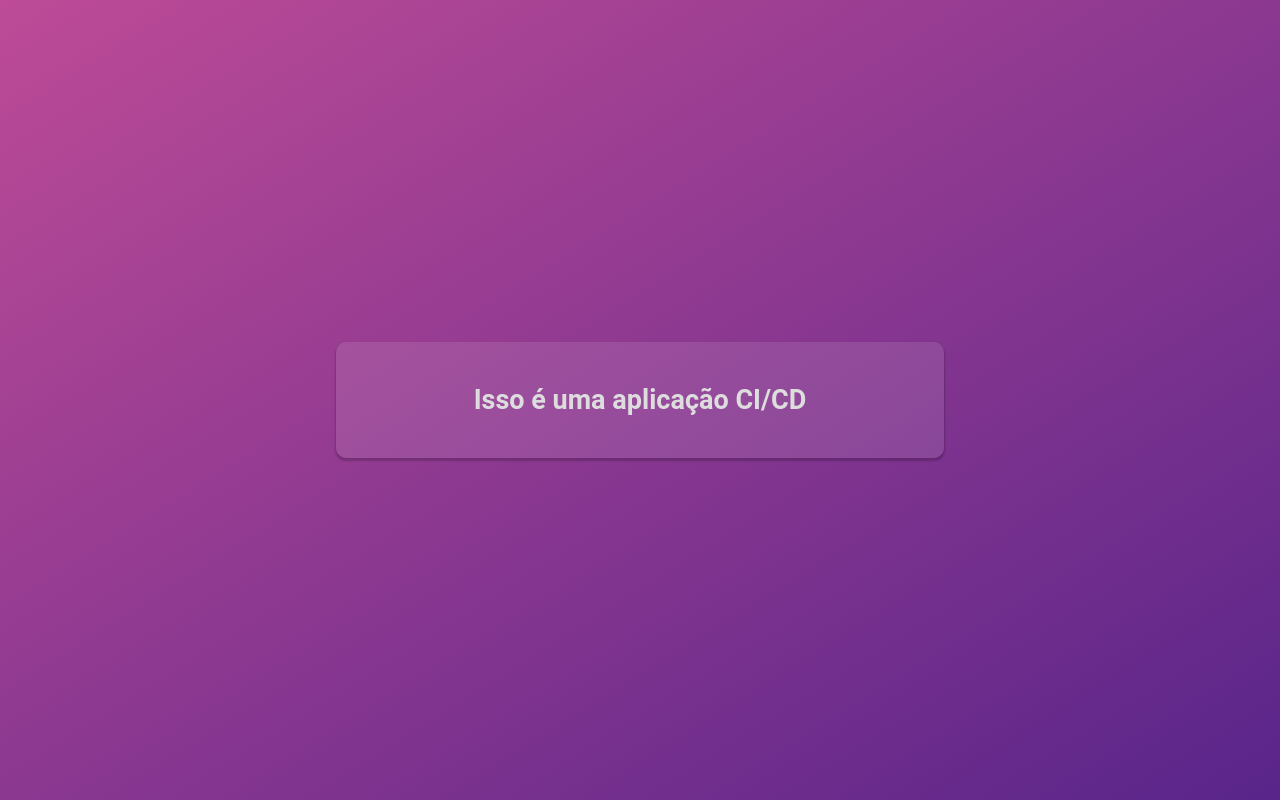
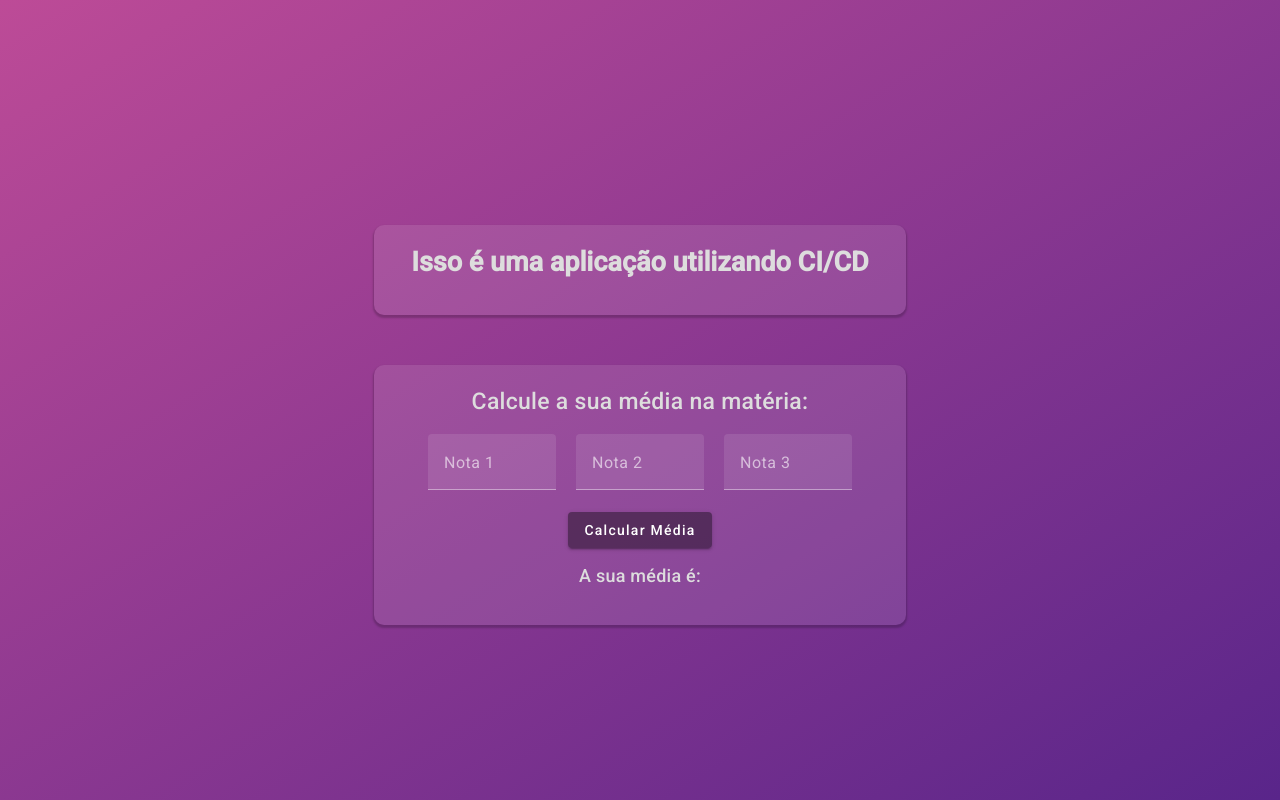
Before and after one commit to DaniOrze/aplicacao_cicd, an Angular app: page / in a window 1280 px wide. Built offline with nearby package versions, Linux system fonts and the light colour scheme.

Commit message:
feat: atualizações da aplicação

```diff
--- a/angular.json
+++ b/angular.json
@@ -25,6 +25,7 @@
               "src/assets"
             ],
             "styles": [
+              "@angular/material/prebuilt-themes/pink-bluegrey.css",
               "src/styles.css"
             ],
             "scripts": []
@@ -87,6 +88,7 @@
               "src/assets"
             ],
             "styles": [
+              "@angular/material/prebuilt-themes/pink-bluegrey.css",
               "src/styles.css"
             ],
             "scripts": []
--- a/src/app/app.component.css
+++ b/src/app/app.component.css
@@ -4,6 +4,7 @@
   align-items: center;
   width: 100%;
   height: 100%;
+  flex-direction: column;
 }
 
 .box {
@@ -16,6 +17,18 @@
   align-items: center;
   flex-direction: column;
   padding: 1.5em;
+  margin-top: 50px;
+}
+
+.resposta {
+  display: flex;
+  justify-content: center;
+  align-items: center;
+  flex-direction: row;
+  padding: 1em;
+  color: rgb(221, 221, 221);
+  font-size: 18px;
+  font-weight: 500;
 }
 
 .box h1 {
@@ -23,3 +36,27 @@
   font-size: 27px;
   font-weight: 600;
 }
+
+.box h2 {
+  color: rgb(221, 221, 221);
+  font-size: 23px;
+  font-weight: 500;
+}
+
+
+.forms_media {
+  display: flex;
+  justify-content: center;
+  align-items: center;
+  flex-direction: row;
+  gap: 20px;
+}
+
+:host ::ng-deep .mat-mdc-text-field-wrapper {
+  background-color: rgb(255, 255, 255, 0.1);
+  width: 8em;
+}
+
+:host ::ng-deep .mat-mdc-raised-button.mat-unthemed {
+  background-color: rgba(0, 0, 0, 0.4);
+}
--- a/src/app/app.component.html
+++ b/src/app/app.component.html
@@ -1,5 +1,24 @@
 <div class="main_container">
   <div class="box">
-    <h1> Isso é uma aplicação CI/CD</h1>
+    <h1> Isso é uma aplicação utilizando CI/CD</h1>
   </div>
+  <form class="box" [formGroup]="mediaForm" (ngSubmit)="submitForm()">
+    <h2>Calcule a sua média na matéria:</h2>
+    <div class="forms_media">
+      <mat-form-field class="example-full-width">
+        <mat-label>Nota 1</mat-label>
+        <input matInput placeholder="Ex. 10" formControlName="n1">
+      </mat-form-field>
+      <mat-form-field class="example-full-width">
+        <mat-label>Nota 2</mat-label>
+        <input matInput placeholder="Ex. 10" formControlName="n2">
+      </mat-form-field>
+      <mat-form-field class="example-full-width">
+        <mat-label>Nota 3</mat-label>
+        <input matInput placeholder="Ex. 10" formControlName="n3">
+      </mat-form-field>
+    </div>
+    <button mat-raised-button type="submit">Calcular Média</button>
+    <div class="resposta">A sua média é: {{ resultado }}</div>
+  </form>
 </div>
--- a/src/app/app.component.ts
+++ b/src/app/app.component.ts
@@ -1,10 +1,43 @@
-import { Component } from '@angular/core';
+import { Component, OnInit } from '@angular/core';
+import { FormBuilder, FormGroup } from '@angular/forms';
 
 @Component({
   selector: 'app-root',
   templateUrl: './app.component.html',
-  styleUrls: ['./app.component.css']
+  styleUrls: ['./app.component.css'],
 })
-export class AppComponent {
+export class AppComponent implements OnInit {
   title = 'exemplo_cicd';
+
+  public mediaForm!: FormGroup;
+
+  public resultado: number | undefined;
+
+  constructor(private formBuilder: FormBuilder) {}
+
+  ngOnInit(): void {
+    this.createMediaForm();
+  }
+
+  createMediaForm(): void {
+    this.mediaForm = this.formBuilder.group({
+      n1: [''],
+      n2: [''],
+      n3: [''],
+    });
+  }
+
+  public submitForm(): void {
+    const getn1Value = parseFloat(this.mediaForm.get('n1')?.value);
+    const getn2Value = parseFloat(this.mediaForm.get('n2')?.value);
+    const getn3Value = parseFloat(this.mediaForm.get('n3')?.value);
+
+    this.resultado = (getn1Value + getn2Value + getn3Value) / 3;
+
+    this.mediaForm.patchValue({
+      n1: '',
+      n2: '',
+      n3: '',
+    });
+  }
 }
--- a/src/app/app.module.ts
+++ b/src/app/app.module.ts
@@ -2,10 +2,16 @@ import { NgModule } from '@angular/core';
 import { BrowserModule } from '@angular/platform-browser';
 
 import { AppComponent } from './app.component';
+import { BrowserAnimationsModule } from '@angular/platform-browser/animations';
+import {MatButtonModule} from '@angular/material/button';
+import {MatInputModule} from '@angular/material/input';
+import {MatFormFieldModule} from '@angular/material/form-field';
+import { FormsModule, ReactiveFormsModule } from '@angular/forms';
 
 @NgModule({
   declarations: [AppComponent],
-  imports: [BrowserModule],
+  imports: [BrowserModule, BrowserAnimationsModule, MatButtonModule, MatInputModule, MatFormFieldModule, FormsModule,
+    ReactiveFormsModule],
   providers: [],
   bootstrap: [AppComponent],
 })
--- a/src/index.html
+++ b/src/index.html
@@ -6,8 +6,11 @@
   <base href="/">
   <meta name="viewport" content="width=device-width, initial-scale=1">
   <link rel="icon" type="image/x-icon" href="favicon.ico">
+  <link rel="preconnect" href="https://fonts.gstatic.com">
+  <link href="https://fonts.googleapis.com/css2?family=Roboto:wght@300;400;500&display=swap" rel="stylesheet">
+  <link href="https://fonts.googleapis.com/icon?family=Material+Icons" rel="stylesheet">
 </head>
-<body>
+<body class="mat-typography">
   <app-root></app-root>
 </body>
 </html>
--- a/src/styles.css
+++ b/src/styles.css
@@ -1,2 +1,2 @@
 html, body { height: 100%; }
-body { margin: 0; font-family: Roboto, "Helvetica Neue", sans-serif; background-image: linear-gradient(to bottom right, #bd4b97, #59258a);}
+body { margin: 0; font-family: Roboto, "Helvetica Neue", sans-serif; background-image: linear-gradient(to bottom right, #bd4b97, rgb(89, 37, 138));}
```
Also changed, not shown: package.json (+5 -2 lines), .eslintrc.json, 2 other files (tests, documents, lock files or other folders).
